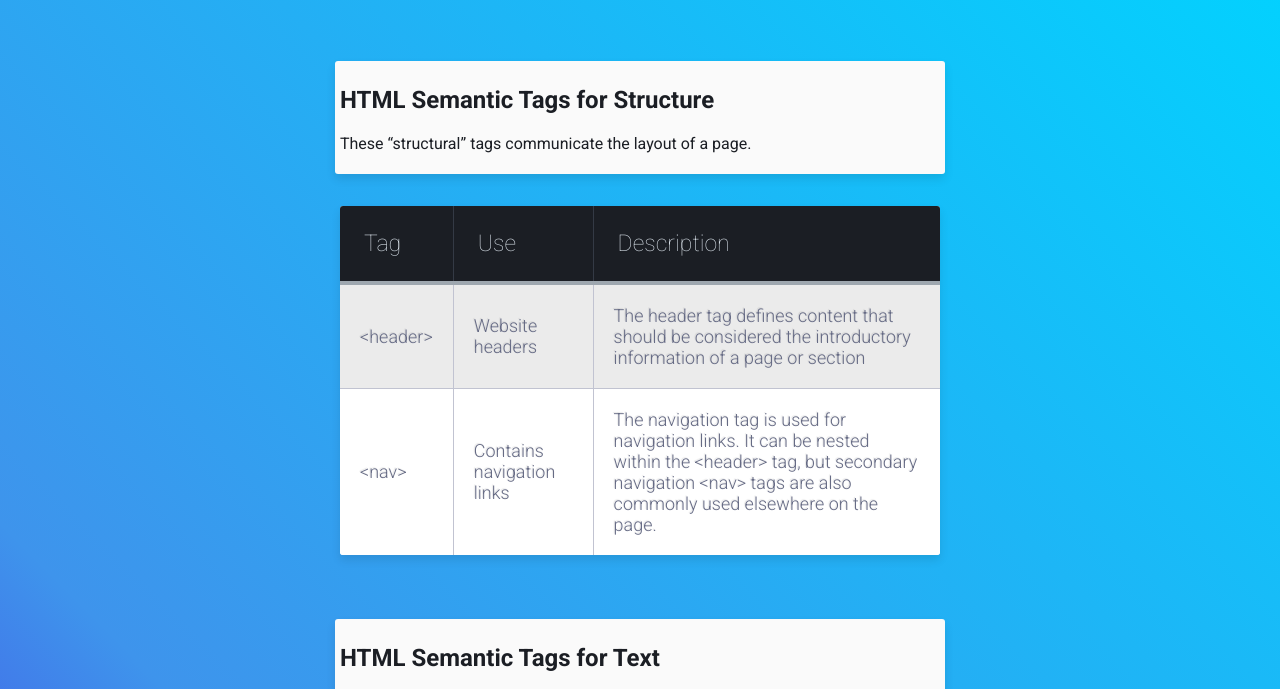
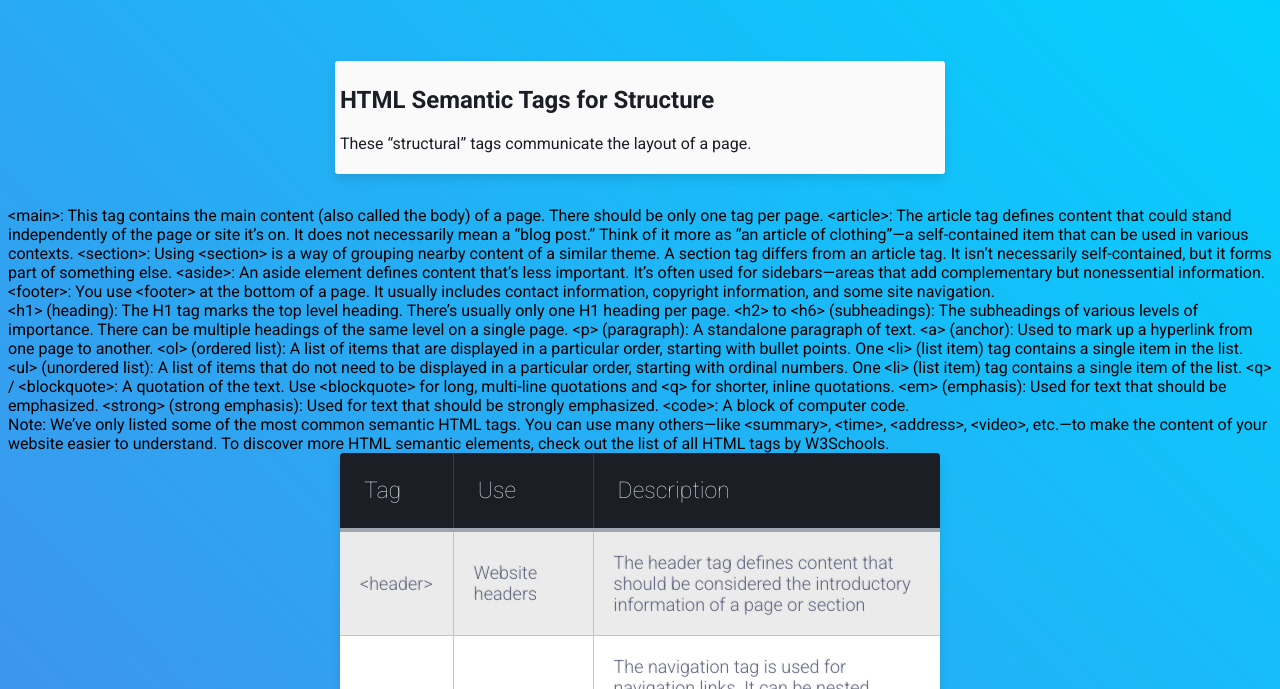
Before and after one commit to doilyuser/codecademy-cheatsheet, a website: page index.html in a window 1280 px wide. Shown: the part 102-791 px from the top of the page. Drawn offline with Linux system fonts and the light colour scheme.

Commit message:
Add real data to divs

```diff
--- a/index.html
+++ b/index.html
@@ -34,6 +34,28 @@
         <td class="text-left">Contains navigation links</td>
         <td class="text-left">The navigation tag is used for navigation links. It can be nested within the &lt;header> tag, but secondary navigation &lt;nav> tags are also commonly used elsewhere on the page.</td>
       </tr>
+      <div>
+          &lt;main>: This tag contains the main content (also called the body) of a page. There should be only one tag per page.
+          &lt;article>: The article tag defines content that could stand independently of the page or site it’s on. It does not necessarily mean a “blog post.” Think of it more as “an article of clothing”—a self-contained item that can be used in various contexts.
+          &lt;section>: Using &lt;section> is a way of grouping nearby content of a similar theme. A section tag differs from an article tag. It isn’t necessarily self-contained, but it forms part of something else.
+          &lt;aside>: An aside element defines content that’s less important. It’s often used for sidebars—areas that add complementary but nonessential information.
+          &lt;footer>: You use &lt;footer> at the bottom of a page. It usually includes contact information, copyright information, and some site navigation.
+      </div>
+      <div>
+          &lt;h1> (heading): The H1 tag marks the top level heading. There’s usually only one H1 heading per page.
+          &lt;h2> to &lt;h6> (subheadings): The subheadings of various levels of importance. There can be multiple headings of the same level on a single page.
+          &lt;p> (paragraph): A standalone paragraph of text.
+          &lt;a> (anchor): Used to mark up a hyperlink from one page to another.
+          &lt;ol> (ordered list): A list of items that are displayed in a particular order, starting with bullet points. One &lt;li> (list item) tag contains a single item in the list.
+          &lt;ul> (unordered list): A list of items that do not need to be displayed in a particular order, starting with ordinal numbers. One &lt;li> (list item) tag contains a single item of the list.
+          &lt;q> / &lt;blockquote>: A quotation of the text. Use &lt;blockquote> for long, multi-line quotations and &lt;q> for shorter, inline quotations.
+          &lt;em> (emphasis): Used for text that should be emphasized.
+          &lt;strong> (strong emphasis): Used for text that should be strongly emphasized.
+          &lt;code>: A block of computer code.
+      </div>
+      <div>
+        Note: We’ve only listed some of the most common semantic HTML tags. You can use many others—like &lt;summary>, &lt;time>, &lt;address>, &lt;video>, etc.—to make the content of your website easier to understand. To discover more HTML semantic elements, check out the list of all HTML tags by W3Schools.
+      </div>
     </tbody>
   </table>
   <div class="table-description">
```
